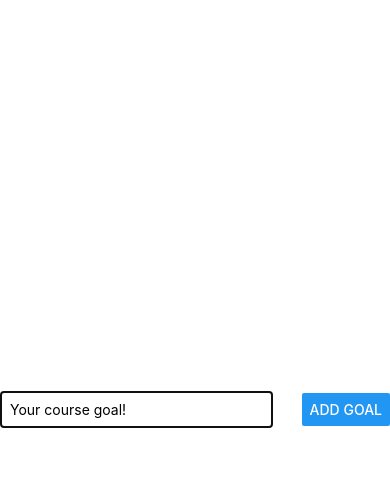
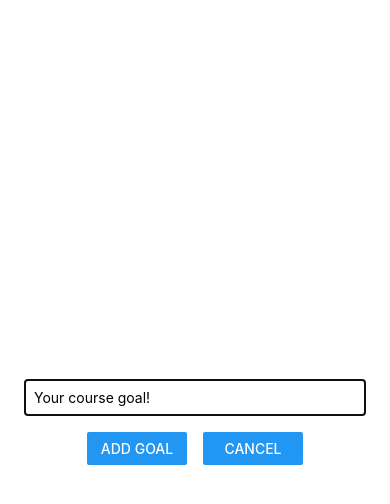
Before and after one commit to Huulamnguyen/react-native-basics-course-goals-app, a React Native app: screen / in a window 390 px wide. Both pictures are taken after a click on the button "ADD NEW GOAL". Shown: the top 504 px of the page. Built offline with nearby package versions, Linux system fonts and the light colour scheme.

Commit message:
33 Styling the Modal Overlay

```diff
--- a/App.js
+++ b/App.js
@@ -57,7 +57,7 @@ export default function App() {
 const styles = StyleSheet.create({
   appContainer: {
     flex:1,
-    paddingTop: 30,
+    paddingTop: 50,
     marginHorizontal: 16
   },
   goalsContainer: {
--- a/components/GoalInput.js
+++ b/components/GoalInput.js
@@ -23,10 +23,16 @@ function GoalInput({onAddGoal, visible}){
                 onChangeText={goalInputHandler}
                 value={enteredGoalText} // Reset text input to empty
                 />
-                <Button
-                title="Add Goal"
-                onPress={addGoalHandler}
-                />
+
+                <View style={styles.buttonContainer}>
+                    <View style={styles.button}>
+                        <Button title="Add Goal" onPress={addGoalHandler} />
+                    </View>
+                    <View style={styles.button}>
+                        <Button title="Cancel" />
+                    </View>
+                </View>
+
             </View>
         </Modal>
     )
@@ -37,18 +43,24 @@ export default GoalInput;
 const styles = StyleSheet.create({
     inputContainer: {
         flex: 1,
-        flexDirection: 'row',
-        justifyContent: "space-between",
+        justifyContent: "center",
         alignItems: "center",
-        marginBottom: 24,
+        margin: 24,
         borderBottomWidth: 1,
         borderBottomColor: '#cccccc'
       },
       textInput: {
         borderWidth: 2,
         borderColor: '#cccccc',
-        width: '70%',
-        marginRight: 8,
+        width: '100%',
         padding: 8,
       },
+      buttonContainer: {
+          flexDirection: "row",
+          marginTop: 16,
+      },
+      button:{
+        width: 100,
+        marginHorizontal: 8
+      }
 })
```
